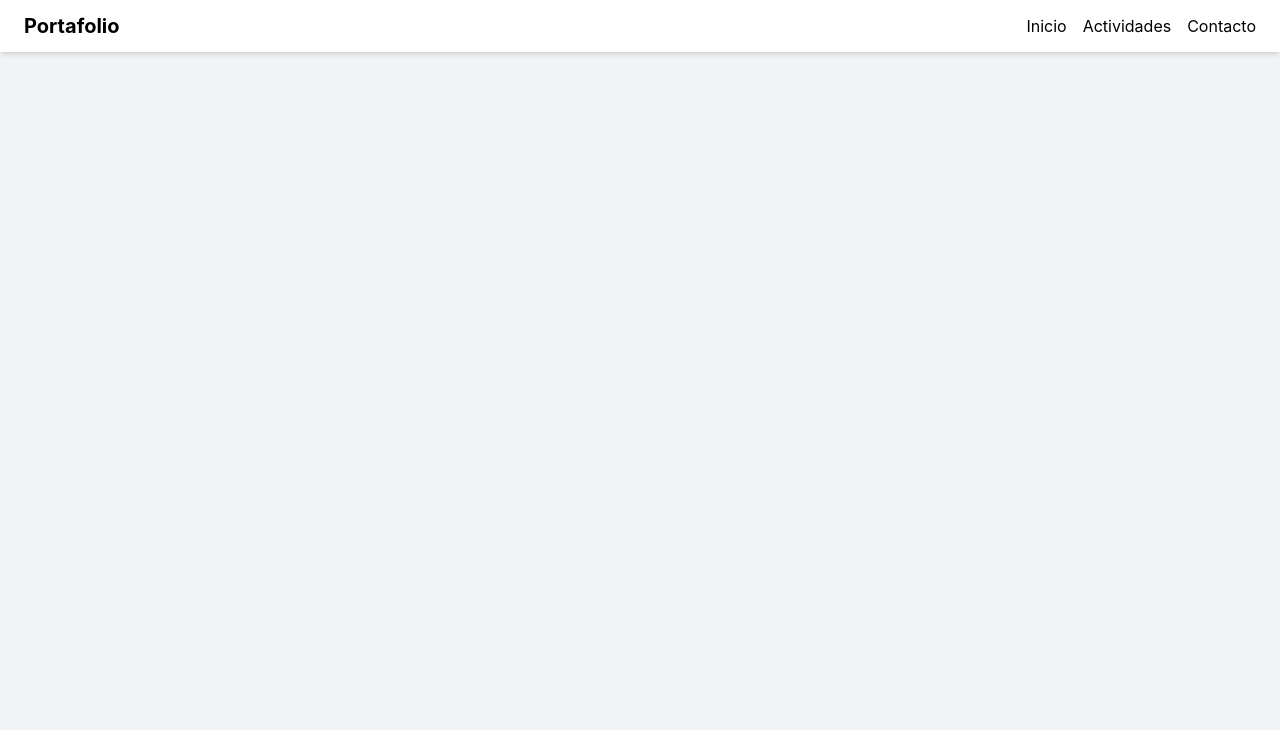
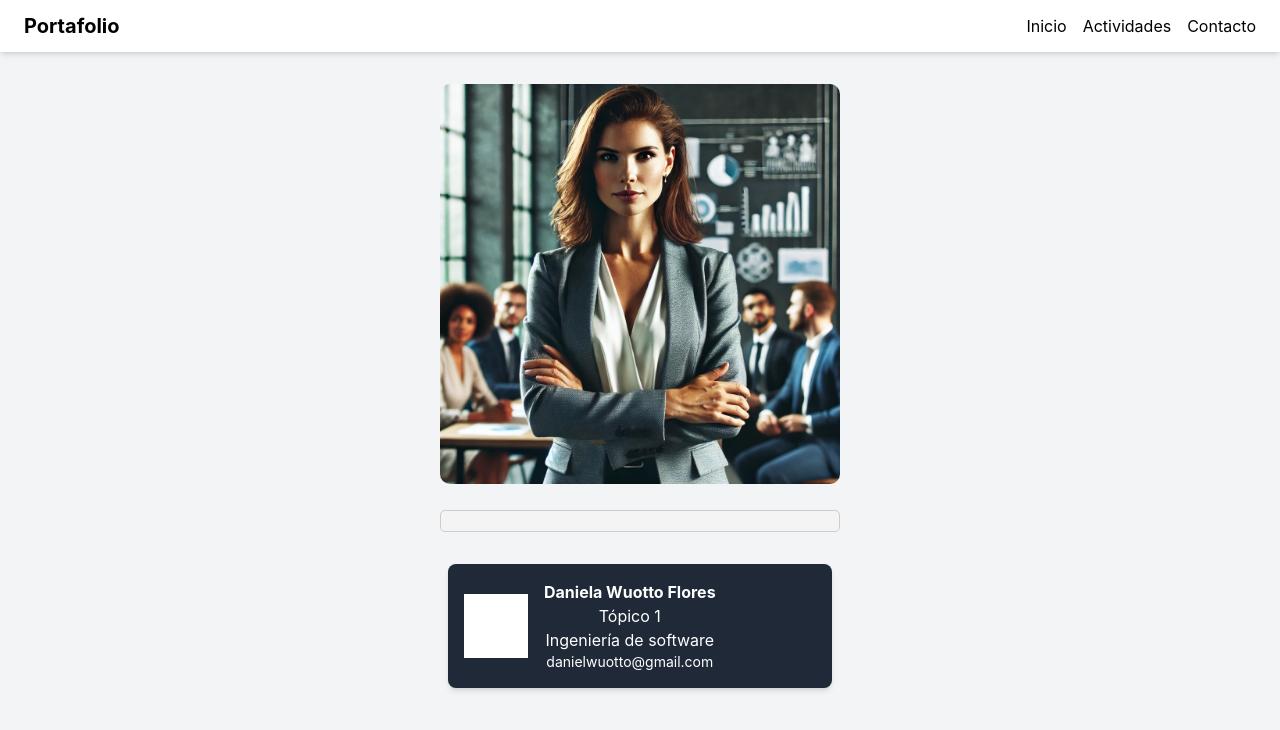
Before and after one commit to Wuotto-D/topico, a React (Create React App) app: page /Empresario in a window 1280 px wide. Shown: the top 730 px of the page. Built offline with nearby package versions, Linux system fonts and the light colour scheme.

Commit message:
Parcial 2

```diff
--- a/src/App.js
+++ b/src/App.js
@@ -17,6 +17,8 @@ import Resumen from './Pages/Resumen'
 import Google from './Pages/google'
 import Detona from './Pages/Detona'
 import Collage2 from './Pages/Collage2'
+import Tabla from './Pages/Tabla'
+import Empresario from './Pages/Empresario'
 
 function App() {
   return (
@@ -41,6 +43,9 @@ function App() {
             <Route path="/Google" element={ <Google/> }/>
             <Route path="/Detona" element={<Detona/>}/>
             <Route path="/Collage2" element={<Collage2/>}/>
+            <Route path="/Tabla" element={<Tabla/>}/>
+            <Route path="/Empresario" element={<Empresario/>}/>
+
 
           </Routes>
         </main>
--- a/src/Pages/Activity.js
+++ b/src/Pages/Activity.js
@@ -6,7 +6,7 @@ function ActivityButton({ number, description }) {
   const path = number === 4 ? "/actividad4": number === 6 ? "/collage-interactivo"
    : number === 7 ? "/actividad7" : number === 8 ? "/actividad8": number === 9 ? "/actividad9": number===10?"/FODA" :
    number=== 11 ? "/catwda" : number === 12 ? "/ishikawa": number === 13 ? "/Pareto": number === 14 ? "/6Sombreros": number === 15 ? "/resumen" : number === 16 ? "/Google"
-   : number === 17 ? "/Detona": number===18 ? "/Collage2": "#";
+   : number === 17 ? "/Detona": number===18 ? "/Collage2": number === 19 ? "/Tabla": number===20 ? "/Empresario": "#";
 
   return (
     <Link
@@ -38,14 +38,16 @@ function Actividades() {
     "Resumen",
     "Google",
     "Detona",
-    "Collage 2"
+    "Collage 2",
+    "Tabla",
+    "Empresario"
   ];
 
   return (
     <div className="container mx-auto px-6 py-8">
       <h2 className="text-3xl font-bold mb-8">Actividades</h2>
       <div className="grid grid-cols-1 md:grid-cols-3 gap-6">
-        {[1, 2, 3, 4, 5, 6, 7, 8, 9, 10,11,12,13,14,15,16,17,18].map((num) => (
+        {[1, 2, 3, 4, 5, 6, 7, 8, 9, 10,11,12,13,14,15,16,17,18, 19, 20].map((num) => (
           <ActivityButton
             key={num}
             number={num}
--- /dev/null
+++ b/src/Pages/Empresario.js
@@ -0,0 +1,153 @@
+import React, { useState } from 'react';
+import example from './example.jpg'
+import InfoCard from './InfoCard';
+
+
+const EntrepreneurImage = () => {
+  const [currentQualities, setCurrentQualities] = useState('');
+
+  const handleMouseEnter = (qualities) => {
+    setCurrentQualities(qualities);
+  };
+
+  const handleMouseLeave = () => {
+    setCurrentQualities('');
+  };
+
+  return (
+    <div style={styles.container}>
+      <div style={styles.imageContainer}>
+        <img
+          src={example}
+          alt="Empresario Ideal"
+          style={styles.image}
+        />
+
+        <div
+          style={styles.head}
+          onMouseEnter={() => handleMouseEnter('Visión estratégica y liderazgo')}
+          onMouseLeave={handleMouseLeave}
+        ></div>
+
+        <div
+          style={styles.eyes}
+          onMouseEnter={() => handleMouseEnter('Atención al detalle y enfoque')}
+          onMouseLeave={handleMouseLeave}
+        ></div>
+
+        <div
+          style={styles.mouth}
+          onMouseEnter={() => handleMouseEnter('Comunicación efectiva')}
+          onMouseLeave={handleMouseLeave}
+        ></div>
+
+        <div
+          style={styles.arms}
+          onMouseEnter={() => handleMouseEnter('Confianza y resolución')}
+          onMouseLeave={handleMouseLeave}
+        ></div>
+
+        <div
+          style={styles.hands}
+          onMouseEnter={() => handleMouseEnter('Capacidad de ejecución y resolución de problemas')}
+          onMouseLeave={handleMouseLeave}
+        ></div>
+
+        <div
+          style={styles.torso}
+          onMouseEnter={() => handleMouseEnter('Resiliencia y determinación')}
+          onMouseLeave={handleMouseLeave}
+        ></div>
+      </div>
+
+      <div style={styles.qualitiesBox}>
+        <p>{currentQualities}</p>
+      </div>
+      <InfoCard />
+
+    </div>
+  );
+};
+
+const styles = {
+  container: {
+    textAlign: 'center',
+    position: 'relative',
+    width: '400px',
+    margin: '0 auto',
+  },
+  imageContainer: {
+    position: 'relative',
+    display: 'inline-block',
+  },
+  image: {
+    width: '100%',
+    height: 'auto',
+    borderRadius: '10px',
+  },
+  qualitiesBox: {
+    marginTop: '20px',
+    padding: '10px',
+    backgroundColor: '#f4f4f4',
+    border: '1px solid #ccc',
+    borderRadius: '5px',
+    fontSize: '16px',
+    color: '#333',
+  },
+  head: {
+    position: 'absolute',
+    top: '10%',
+    left: '37%',
+    width: '25%',
+    height: '12%',
+    cursor: 'pointer',
+    zIndex: 1,
+  },
+  eyes: {
+    position: 'absolute',
+    top: '16%',
+    left: '38%',
+    width: '24%',
+    height: '7%',
+    cursor: 'pointer',
+    zIndex: 1,
+  },
+  mouth: {
+    position: 'absolute',
+    top: '26%',
+    left: '40%',
+    width: '20%',
+    height: '5%',
+    cursor: 'pointer',
+    zIndex: 1,
+  },
+  arms: {
+    position: 'absolute',
+    top: '35%',
+    left: '30%',
+    width: '40%',
+    height: '15%',
+    cursor: 'pointer',
+    zIndex: 1,
+  },
+  hands: {
+    position: 'absolute',
+    top: '75%',
+    left: '34%',
+    width: '30%',
+    height: '8%',
+    cursor: 'pointer',
+    zIndex: 1,
+  },
+  torso: {
+    position: 'absolute',
+    top: '30%',
+    left: '35%',
+    width: '30%',
+    height: '20%',
+    cursor: 'pointer',
+    zIndex: 1,
+  },
+};
+
+export default EntrepreneurImage;
--- /dev/null
+++ b/src/Pages/Tabla.js
@@ -0,0 +1,131 @@
+import React from 'react';
+import InfoCard from './InfoCard';
+
+
+const Tabla = () => {
+  const tableContainerStyle = {
+    padding: '20px',
+    backgroundColor: '#f0f4f8',
+    borderRadius: '10px',
+    boxShadow: '0 4px 8px rgba(0, 0, 0, 0.1)',
+  };
+
+  const titleStyle = {
+    textAlign: 'center',
+    color: '#333',
+    fontSize: '28px',
+    fontFamily: 'Arial, sans-serif',
+    marginBottom: '20px',
+  };
+
+  const tableStyle = {
+    width: '100%',
+    borderCollapse: 'collapse',
+    margin: '0 auto',
+    fontFamily: 'Arial, sans-serif',
+  };
+
+  const theadStyle = {
+    backgroundColor: '#4a90e2',
+    color: 'white',
+  };
+
+  const thTdStyle = {
+    padding: '12px 15px',
+    border: '1px solid #ddd',
+    textAlign: 'left',
+  };
+
+  const tbodyTrEvenStyle = {
+    backgroundColor: '#f9f9f9',
+  };
+
+  const tbodyTrHoverStyle = {
+    backgroundColor: '#f1f1f1',
+  };
+
+  const thStyle = {
+    fontSize: '16px',
+    textTransform: 'uppercase',
+  };
+
+  const tdStyle = {
+    fontSize: '14px',
+  };
+
+  return (
+    <div style={tableContainerStyle}>
+      <h1 style={titleStyle}>Comparativa de Empresarios Mexicanos</h1>
+      <table style={tableStyle}>
+        <thead style={theadStyle}>
+          <tr>
+            <th style={{...thTdStyle, ...thStyle}}>Aspecto</th>
+            <th style={{...thTdStyle, ...thStyle}}>Lorenzo Servitje (Bimbo)</th>
+            <th style={{...thTdStyle, ...thStyle}}>Ricardo Salinas Pliego (Grupo Salinas)</th>
+            <th style={{...thTdStyle, ...thStyle}}>Emilio Azcárraga Jean (Televisa)</th>
+          </tr>
+        </thead>
+        <tbody>
+          <tr>
+            <td style={thTdStyle}>Empresa</td>
+            <td style={thTdStyle}>Grupo Bimbo</td>
+            <td style={thTdStyle}>Grupo Salinas (TV Azteca, Elektra, Banco Azteca)</td>
+            <td style={thTdStyle}>Grupo Televisa</td>
+          </tr>
+          <tr style={tbodyTrEvenStyle}>
+            <td style={thTdStyle}>Industria</td>
+            <td style={thTdStyle}>Panificación, Alimentos</td>
+            <td style={thTdStyle}>Medios de Comunicación, Comercio, Servicios Financieros</td>
+            <td style={thTdStyle}>Medios de Comunicación, Entretenimiento</td>
+          </tr>
+          <tr>
+            <td style={thTdStyle}>Fecha de Fundación</td>
+            <td style={thTdStyle}>1945</td>
+            <td style={thTdStyle}>1906 (Elektra) / 1993 (TV Azteca)</td>
+            <td style={thTdStyle}>1973 (Televisa)</td>
+          </tr>
+          <tr style={tbodyTrEvenStyle}>
+            <td style={thTdStyle}>Posición en la Empresa</td>
+            <td style={thTdStyle}>Fundador</td>
+            <td style={thTdStyle}>Fundador y CEO</td>
+            <td style={thTdStyle}>CEO (heredado de su padre)</td>
+          </tr>
+          <tr>
+            <td style={thTdStyle}>Fortuna estimada</td>
+            <td style={thTdStyle}>4 mil millones USD</td>
+            <td style={thTdStyle}>12 mil millones USD</td>
+            <td style={thTdStyle}>1.5 mil millones USD</td>
+          </tr>
+          <tr style={tbodyTrEvenStyle}>
+            <td style={thTdStyle}>Principales Logros</td>
+            <td style={thTdStyle}>Expansión de Bimbo en 33 países, responsabilidad social.</td>
+            <td style={thTdStyle}>Competencia con Televisa, diversificación financiera.</td>
+            <td style={thTdStyle}>Dominio en medios en español, expansión internacional.</td>
+          </tr>
+          <tr>
+            <td style={thTdStyle}>Filantropía</td>
+            <td style={thTdStyle}>Fundación Bimbo, iniciativas educativas y sociales.</td>
+            <td style={thTdStyle}>Fundación Azteca, programas como "Esperanza Azteca".</td>
+            <td style={thTdStyle}>Fundación Televisa, enfoque en salud y educación.</td>
+          </tr>
+          <tr style={tbodyTrEvenStyle}>
+            <td style={thTdStyle}>Legado Empresarial</td>
+            <td style={thTdStyle}>Una de las empresas más grandes de alimentos en el mundo.</td>
+            <td style={thTdStyle}>Innovación en medios y servicios financieros accesibles.</td>
+            <td style={thTdStyle}>Dominio en entretenimiento en español.</td>
+          </tr>
+          <tr>
+            <td style={thTdStyle}>Estilo de Liderazgo</td>
+            <td style={thTdStyle}>Tradicional, enfoque en bienestar y responsabilidad social.</td>
+            <td style={thTdStyle}>Agresivo, innovación y disrupción de mercados.</td>
+            <td style={thTdStyle}>Moderno, adaptación tecnológica.</td>
+          </tr>
+        </tbody>
+      </table>
+      <InfoCard />
+
+    </div>
+  );
+};
+
+export default Tabla;
```
Also changed, not shown: src/Pages/example.jpg (added).
